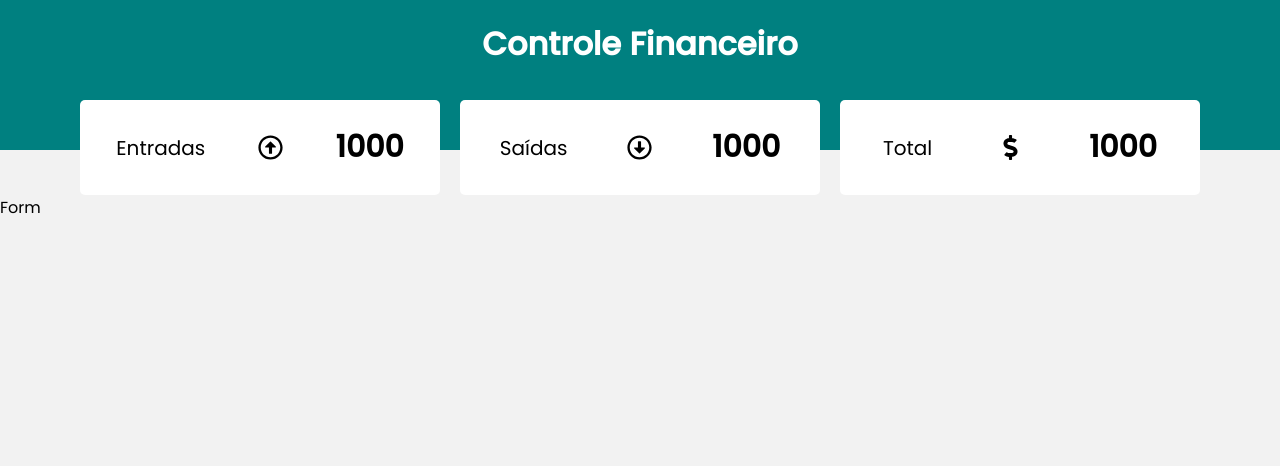
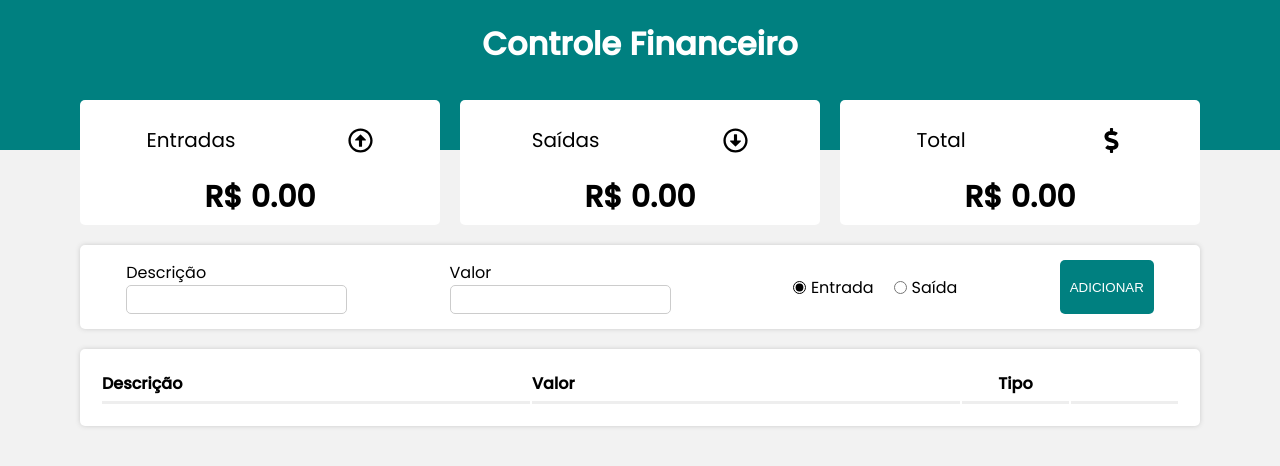
Before and after one commit to lucianosoares748/Financial-control, a React (Create React App) app: page / in a window 1280 px wide. Shown: the top 466 px of the page. Built offline with nearby package versions, Linux system fonts and the light colour scheme.

Commit message:
finish project finance

```diff
--- a/src/App.jsx
+++ b/src/App.jsx
@@ -1,15 +1,54 @@
-import React from "react";
-import Form from "./components/Form";
+import React, { useEffect, useState } from "react";
+import GlobalStyle from "./styles/global";
 import Header from "./components/Header";
 import Resume from "./components/Resume";
-import GlobalStyle from "./styles/global";
+import Form from "./components/Form";
 
 const App = () => {
+  const data = localStorage.getItem("transactions");
+  const [transactionsList, setTransactionsList] = useState(
+    data ? JSON.parse(data) : []
+  );
+  const [income, setIncome] = useState(0);
+  const [expense, setExpense] = useState(0);
+  const [total, setTotal] = useState(0);
+
+  useEffect(() => {
+    const amountExpense = transactionsList
+      .filter((item) => item.expense)
+      .map((transaction) => Number(transaction.amount));
+
+    const amountIncome = transactionsList
+      .filter((item) => !item.expense)
+      .map((transaction) => Number(transaction.amount));
+
+    const expense = amountExpense.reduce((acc, cur) => acc + cur, 0).toFixed(2);
+    const income = amountIncome.reduce((acc, cur) => acc + cur, 0).toFixed(2);
+
+    const total = Math.abs(income - expense).toFixed(2);
+
+    setIncome(`R$ ${income}`);
+    setExpense(`R$ ${expense}`);
+    setTotal(`${Number(income) < Number(expense) ? "-" : ""}R$ ${total}`);
+  }, [transactionsList]);
+
+  const handleAdd = (transaction) => {
+    const newArrayTransactions = [...transactionsList, transaction];
+
+    setTransactionsList(newArrayTransactions);
+
+    localStorage.setItem("transactions", JSON.stringify(newArrayTransactions));
+  };
+
   return (
     <>
       <Header />
-      <Resume />
-      <Form />
+      <Resume income={income} expense={expense} total={total} />
+      <Form
+        handleAdd={handleAdd}
+        transactionsList={transactionsList}
+        setTransactionsList={setTransactionsList}
+      />
       <GlobalStyle />
     </>
   );
--- a/src/components/Form/index.jsx
+++ b/src/components/Form/index.jsx
@@ -1,7 +1,73 @@
-import React from "react";
+import React, { useState } from "react";
+import Grid from "../Grid";
+import * as C from "./styles";
 
-const Form = () => {
-  return <div>Form</div>;
+const Form = ({ handleAdd, transactionsList, setTransactionsList }) => {
+  const [desc, setDesc] = useState("");
+  const [amount, setAmount] = useState("");
+  const [isExpense, setExpense] = useState(false);
+
+  const generateID = () => Math.round(Math.random() * 1000);
+
+  const handleSave = () => {
+    if (!desc || !amount) {
+      alert("Informe a descrição e o valor!");
+      return;
+    } else if (amount < 1) {
+      alert("O valor tem que ser positivo!");
+      return;
+    }
+
+    const transaction = {
+      id: generateID(),
+      desc: desc,
+      amount: amount,
+      expense: isExpense,
+    };
+
+    handleAdd(transaction);
+
+    setDesc("");
+    setAmount("");
+  };
+
+  return (
+    <>
+      <C.Container>
+        <C.InputContent>
+          <C.Label>Descrição</C.Label>
+          <C.Input value={desc} onChange={(e) => setDesc(e.target.value)} />
+        </C.InputContent>
+        <C.InputContent>
+          <C.Label>Valor</C.Label>
+          <C.Input
+            value={amount}
+            type="number"
+            onChange={(e) => setAmount(e.target.value)}
+          />
+        </C.InputContent>
+        <C.RadioGroup>
+          <C.Input
+            type="radio"
+            id="rIncome"
+            defaultChecked
+            name="group1"
+            onChange={() => setExpense(!isExpense)}
+          />
+          <C.Label htmlFor="rIncome">Entrada</C.Label>
+          <C.Input
+            type="radio"
+            id="rExpenses"
+            name="group1"
+            onChange={() => setExpense(!isExpense)}
+          />
+          <C.Label htmlFor="rExpenses">Saída</C.Label>
+        </C.RadioGroup>
+        <C.Button onClick={handleSave}>ADICIONAR</C.Button>
+      </C.Container>
+      <Grid itens={transactionsList} setItens={setTransactionsList} />
+    </>
+  );
 };
 
 export default Form;
--- /dev/null
+++ b/src/components/Grid/index.jsx
@@ -0,0 +1,33 @@
+import React from "react";
+import GridItem from "../GridItem";
+import * as C from "./styles";
+
+const Grid = ({ itens, setItens }) => {
+  const onDelete = (ID) => {
+    const newArray = itens.filter((transaction) => transaction.id !== ID);
+    setItens(newArray);
+    localStorage.setItem("transactions", JSON.stringify(newArray));
+  };
+
+  return (
+    <C.Table>
+      <C.Thead>
+        <C.Tr>
+          <C.Th width={40}>Descrição</C.Th>
+          <C.Th width={40}>Valor</C.Th>
+          <C.Th width={10} alignCenter>
+            Tipo
+          </C.Th>
+          <C.Th width={10}></C.Th>
+        </C.Tr>
+      </C.Thead>
+      <C.Tbody>
+        {itens?.map((item, index) => (
+          <GridItem key={index} item={item} onDelete={onDelete} />
+        ))}
+      </C.Tbody>
+    </C.Table>
+  );
+};
+
+export default Grid;
--- /dev/null
+++ b/src/components/Grid/styles.jsx
@@ -0,0 +1,25 @@
+import styled from "styled-components";
+
+export const Table = styled.table`
+  width: 98%;
+  background-color: #fff;
+  padding: 20px;
+  box-shadow: 0px 0px 5px #ccc;
+  border-radius: 5px;
+  max-width: 1120px;
+  margin: 20px auto;
+`;
+
+export const Thead = styled.thead``;
+
+export const Tbody = styled.tbody``;
+
+export const Tr = styled.tr``;
+
+export const Th = styled.th`
+  text-align: start;
+  border-bottom: inset;
+  padding-bottom: 5px;
+  text-align: ${(props) => (props.alignCenter ? "center" : "start")};
+  width: ${(props) => (props.width ? props.width + "%" : "auto")};
+`;
--- /dev/null
+++ b/src/components/GridItem/index.jsx
@@ -0,0 +1,28 @@
+import React from "react";
+import * as C from "./styles";
+import {
+  FaRegArrowAltCircleUp,
+  FaRegArrowAltCircleDown,
+  FaTrash,
+} from "react-icons/fa";
+
+const GridItem = ({ item, onDelete }) => {
+  return (
+    <C.Tr>
+      <C.Td>{item.desc}</C.Td>
+      <C.Td>{item.amount}</C.Td>
+      <C.Td alignCenter>
+        {item.expense ? (
+          <FaRegArrowAltCircleDown color="red" />
+        ) : (
+          <FaRegArrowAltCircleUp color="green" />
+        )}
+      </C.Td>
+      <C.Td alignCenter>
+        <FaTrash onClick={() => onDelete(item.id)} />
+      </C.Td>
+    </C.Tr>
+  );
+};
+
+export default GridItem;
--- /dev/null
+++ b/src/components/GridItem/styles.jsx
@@ -0,0 +1,13 @@
+import styled from "styled-components";
+
+export const Tr = styled.tr``;
+
+export const Td = styled.td`
+  padding-top: 15px;
+  text-align: ${(props) => (props.alignCenter ? "center" : "start")};
+  word-break: break-all;
+  svg {
+    width: 18px;
+    height: 18px;
+  }
+`;
--- a/src/components/Resume/index.jsx
+++ b/src/components/Resume/index.jsx
@@ -7,12 +7,20 @@
   FaDollarSign,
 } from "react-icons/fa";
 
-const Resume = () => {
+const Resume = ({ income, expense, total }) => {
   return (
     <C.Container>
-      <ResumeItem title="Entradas" Icon={FaRegArrowAltCircleUp} value="1000" />
-      <ResumeItem title="Saídas" Icon={FaRegArrowAltCircleDown} value="1000" />
-      <ResumeItem title="Total" Icon={FaDollarSign} value="1000" />
+      <ResumeItem
+        title="Entradas"
+        Icon={FaRegArrowAltCircleUp}
+        value={income}
+      />
+      <ResumeItem
+        title="Saídas"
+        Icon={FaRegArrowAltCircleDown}
+        value={expense}
+      />
+      <ResumeItem title="Total" Icon={FaDollarSign} value={total} />
     </C.Container>
   );
 };
--- a/src/components/ResumeItem/index.jsx
+++ b/src/components/ResumeItem/index.jsx
@@ -7,8 +7,8 @@
       <C.Header>
         <C.HeaderTitle>{title}</C.HeaderTitle>
         <Icon />
-        <C.Total>{value}</C.Total>
       </C.Header>
+      <C.Total>{value}</C.Total>
     </C.Container>
   );
 };
```
Also changed, not shown: src/components/Form/styles.jsx (renamed from src/components/Form/style.jsx).
